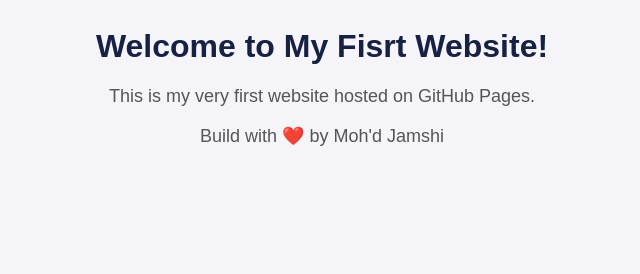
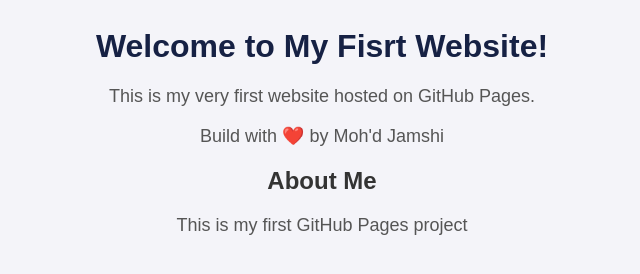
Before and after one commit to mohdjamshi/my-first-website, a plain HTML site: page index.html in a window 1280 px wide. Shown: the part 78-352 px from the top of the page, without its empty margins (318-958 px from the left). Drawn offline with Linux system fonts and the light colour scheme.

Commit message:
Added About section

```diff
--- a/index.html
+++ b/index.html
@@ -15,5 +15,7 @@
             <h1>Welcome to My Fisrt Website!</h1>
             <p>This is my very first website hosted on GitHub Pages.</p>
             <p>Build with ❤️ by Moh'd Jamshi</p>
+            <h2>About Me</h2>
+            <p>This is my first GitHub Pages project</p>
     </body>
 </html>
```
